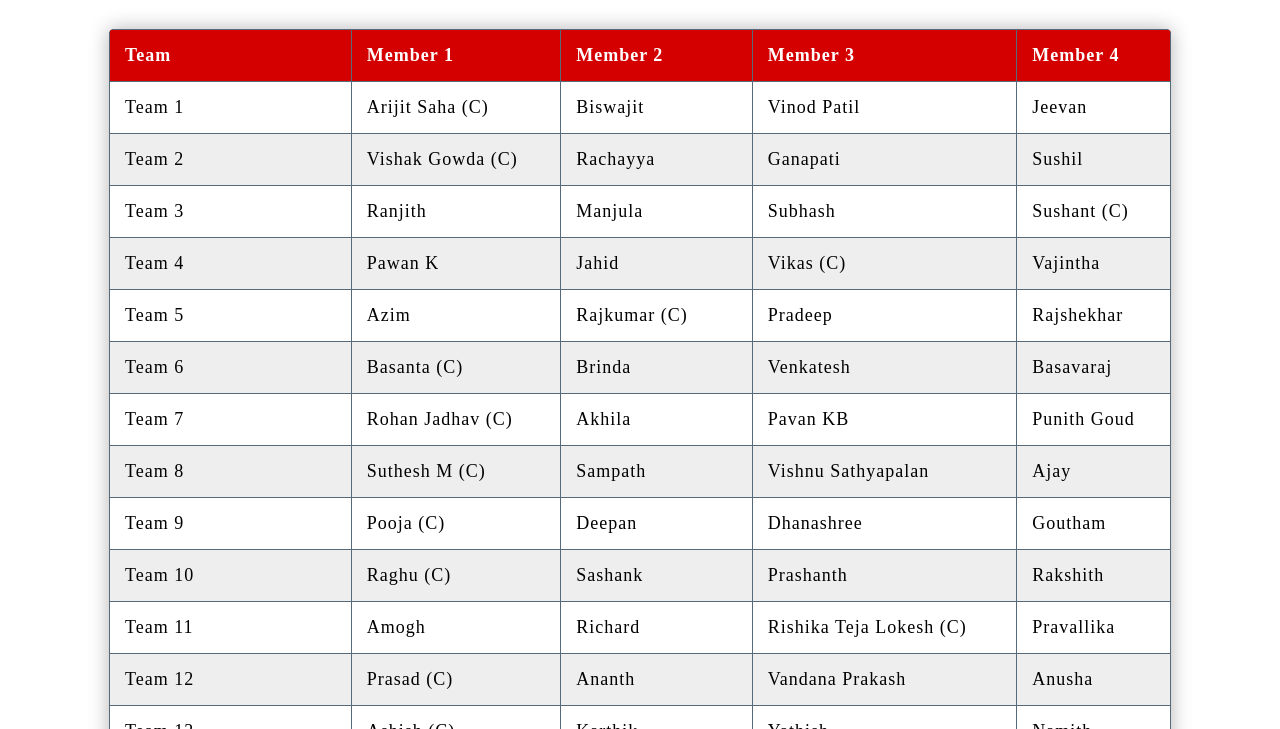
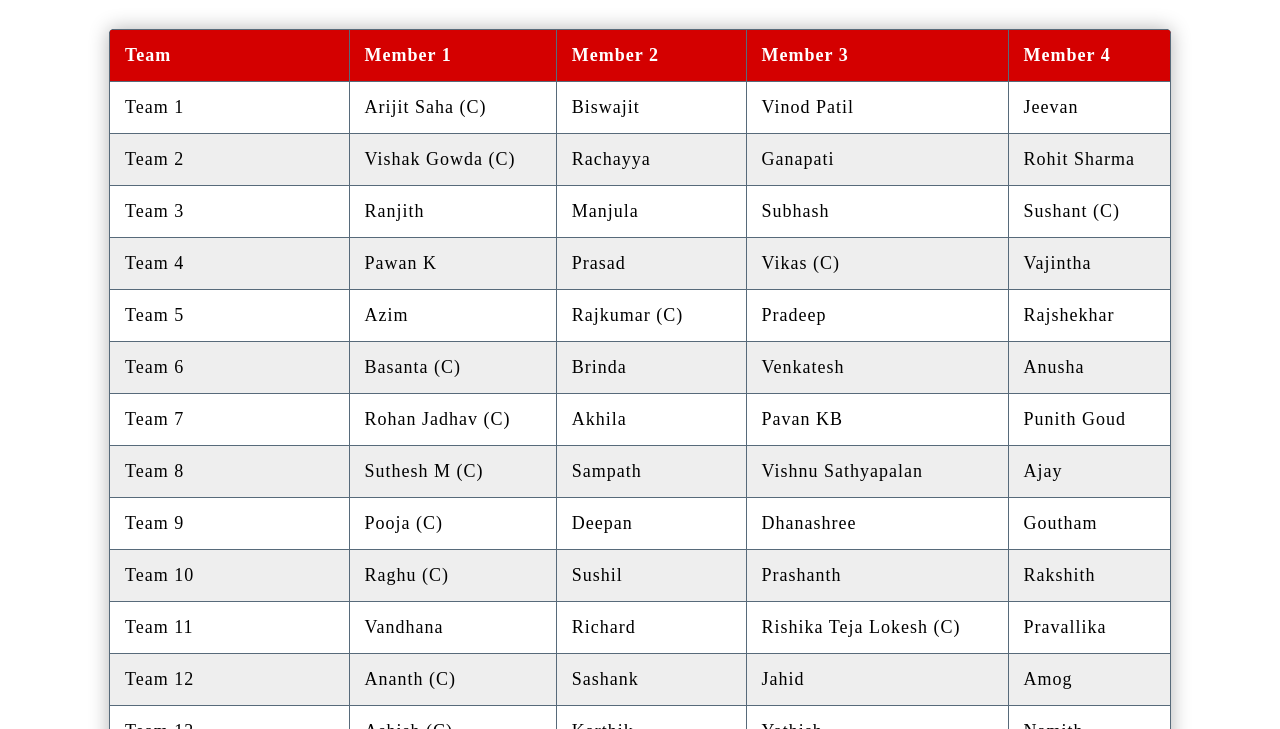
Before and after one commit to richard-zysk/new-website-zykathon, a website: page teams.html in a window 1280 px wide. Shown: the part 71-800 px from the top of the page. Drawn offline with Linux system fonts and the light colour scheme.

Commit message:
Update teams.html

```diff
--- a/teams.html
+++ b/teams.html
@@ -250,7 +250,7 @@
 
                     <td>Ganapati</td>
 
-                    <td>Sushil</td>
+                    <td>Rohit Sharma</td>
 
                 </tr>
 
@@ -274,7 +274,7 @@
 
                     <td>Pawan K</td>
 
-                    <td>Jahid</td>
+                    <td>Prasad</td>
 
                     <td>Vikas (C)</td>
 
@@ -306,7 +306,7 @@
 
                     <td>Venkatesh</td>
 
-                    <td>Basavaraj</td>
+                    <td>Anusha</td>
 
                 </tr>
 
@@ -358,7 +358,7 @@
 
                     <td>Raghu (C)</td>
 
-                    <td>Sashank</td>
+                    <td>Sushil</td>
 
                     <td>Prashanth</td>
 
@@ -370,7 +370,7 @@
 
                     <td>Team 11</td>
 
-                    <td>Amogh</td>
+                    <td>Vandhana</td>
 
                     <td>Richard</td>
 
@@ -384,13 +384,13 @@
 
                     <td>Team 12</td>
 
-                    <td>Prasad (C)</td>
+                    <td>Ananth (C)</td>
 
-                    <td>Ananth </td>
+                    <td>Sashank </td>
 
-                    <td>Vandana Prakash</td>
+                    <td>Jahid</td>
 
-                    <td>Anusha</td>
+                    <td>Amog</td>
 
                 </tr>
 
```
